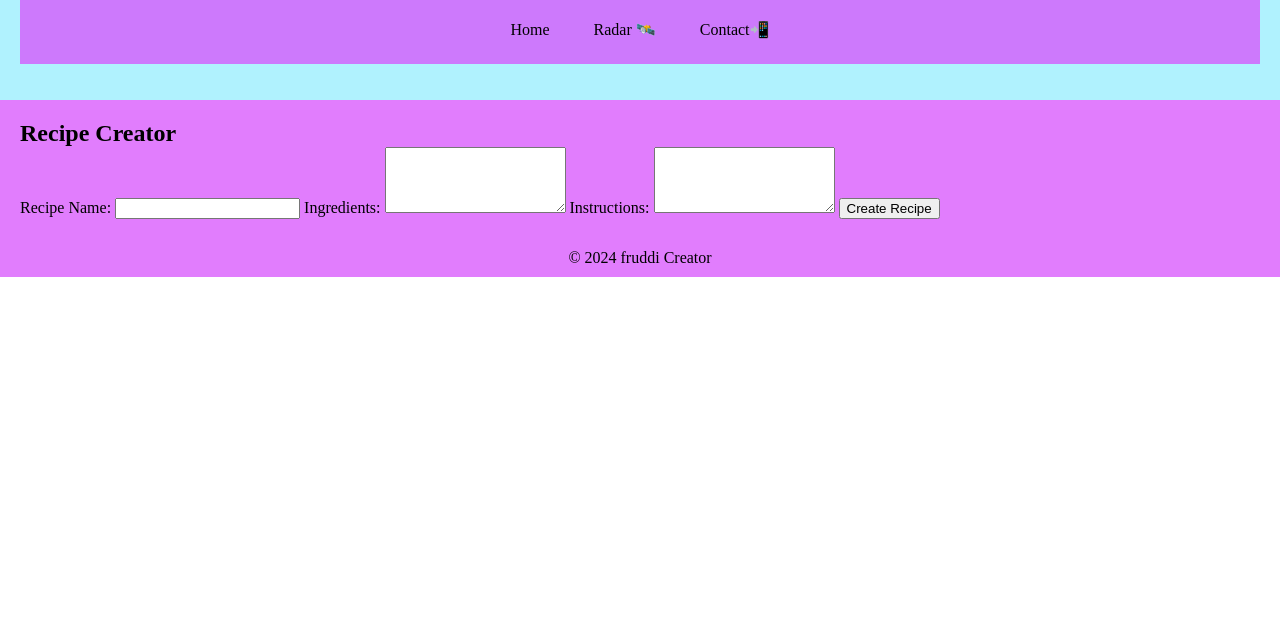
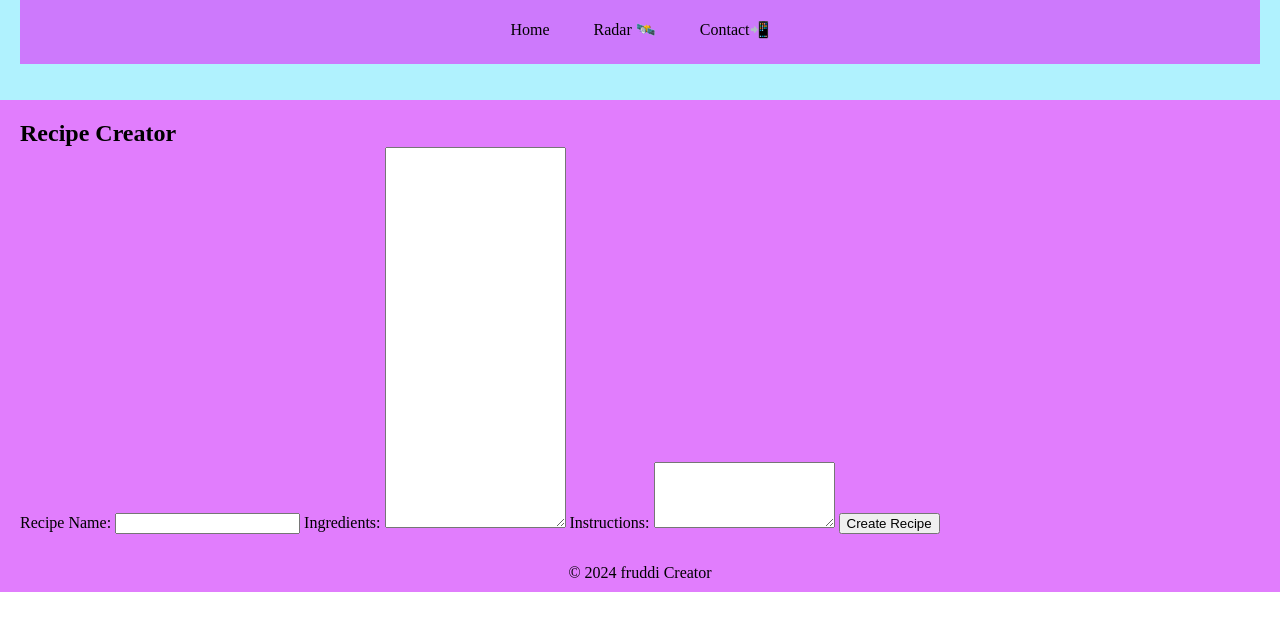
Before and after one commit to carlosgrprr/carlosgrprr.github.io, a website: page menu/recipeCreator.html in a window 1280 px wide. Shown: the part 79-710 px from the top of the page. Drawn offline with Linux system fonts and the light colour scheme.

Commit message:
Cambios basicos y actualización de fecha

```diff
--- a/menu/recipeCreator.html
+++ b/menu/recipeCreator.html
@@ -18,6 +18,7 @@
         </nav>
     </header>
 
+
     <section id="recipes">
         <h2>Recipe Creator</h2>
         <form id="recipe-form">
@@ -25,7 +26,7 @@
             <input type="text" id="recipe-name" name="recipe-name" required>
 
             <label for="ingredients">Ingredients:</label>
-            <textarea id="ingredients" name="ingredients" rows="4" required></textarea>
+            <textarea id="ingredients" name="ingredients" rows="25" required></textarea>
 
             <label for="instructions">Instructions:</label>
             <textarea id="instructions" name="instructions" rows="4" required></textarea>
```
Also changed, not shown: index.html (+1 -1 lines), menu/radar.html (+1 -1 lines).
